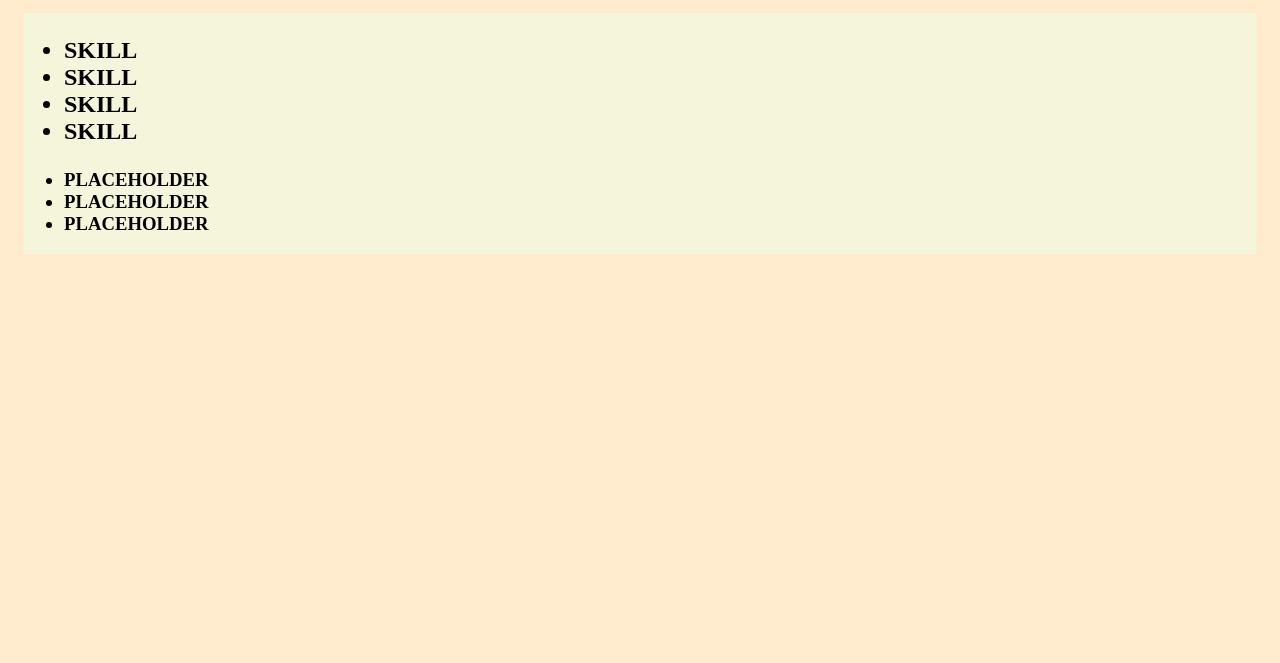
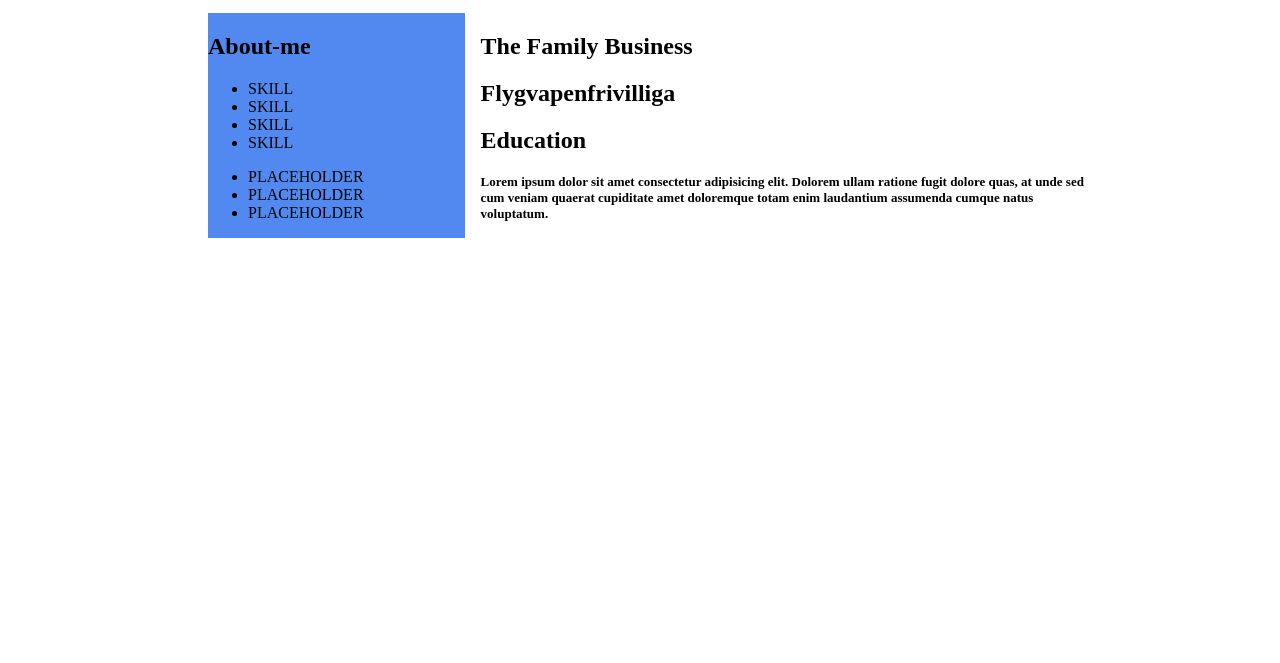
Before and after one commit to MjolkerHultman/wu1-cv, a plain HTML site: page index.html in a window 1280 px wide. Shown: the part 137-800 px from the top of the page. Drawn offline with Linux system fonts and the light colour scheme.

Commit message:
good progress, starting to click now

```diff
--- a/index.html
+++ b/index.html
@@ -1,11 +1,13 @@
 <!DOCTYPE html>
 <html lang="en">
+
 <head>
     <meta charset="UTF-8">
     <meta name="viewport" content="width=device-width, initial-scale=1.0">
     <title>Fictional character's CV</title>
-<link rel="stylesheet" href="style.css">
+    <link rel="stylesheet" href="style.css">
 </head>
+
 <body>
     <header class="wrapper">
         <h1>INSERT NAME HERE</h1>
@@ -16,26 +18,42 @@
         </ul>
     </header>
     <main class="wrapper with-sidebar">
+           <article>
+            <h1></h1>
+            <h2></h2>
+            <h3></h3>
+        </article>
         <aside class="sidebar">
-            <h1 class="aboutme">
+            <h1 class="aboutme">About-me</h1>
 
-            </h1>
-            <h2 class="skills">
+            <article class="skills">
+                <!--This can definitely be done better. You can select the skills individually by adding a class to them-->
                 <ul>
                     <li>SKILL</li>
                     <li>SKILL</li>
                     <li>SKILL</li>
                     <li>SKILL</li>
                 </ul>
-            </h2>
-            <h3 class="languages">
+            </article>
+            <article class="languages">
                 <ul>
                     <li>PLACEHOLDER</li>
                     <li>PLACEHOLDER</li>
                     <li>PLACEHOLDER</li>
                 </ul>
-            </h3>
+            </article>
         </aside>
+        <article class="content">
+            <positions>
+                <h1>The Family Business</h1>
+                <h2>Flygvapenfrivilliga</h2>
+            </positions>
+                <education>
+                    <h1>Education</h1>
+                    <h2 class="subtext">Lorem ipsum dolor sit amet consectetur adipisicing elit. Dolorem ullam ratione fugit dolore quas, at unde sed cum veniam quaerat cupiditate amet doloremque totam enim laudantium assumenda cumque natus voluptatum.</h2>
+                </education>
+        </article>
     </main>
 </body>
+
 </html>
--- a/style.css
+++ b/style.css
@@ -1,11 +1,11 @@
 body{
-    background-color: blanchedalmond;
+    background-color: rgb(255, 255, 255);
 }
 aside{
-    background-color: beige;
+    background-color: rgb(81, 137, 241);
 }
 .sidebar{
-    flex-basis: 1rem;
+    flex-basis: 16rem;
     flex-grow: 1;
 }
 .with-sidebar{
@@ -14,3 +14,16 @@ aside{
     margin: 1rem;
     gap: 1rem;
 }
+.content{
+    flex-basis: 0;
+    flex-grow: 999;
+    min-inline-size: 50%;
+}
+.wrapper{
+    max-width: 56rem;
+    margin-right: auto;
+    margin-left: auto;
+}
+.subtext{
+    font-size: small;
+}
```
